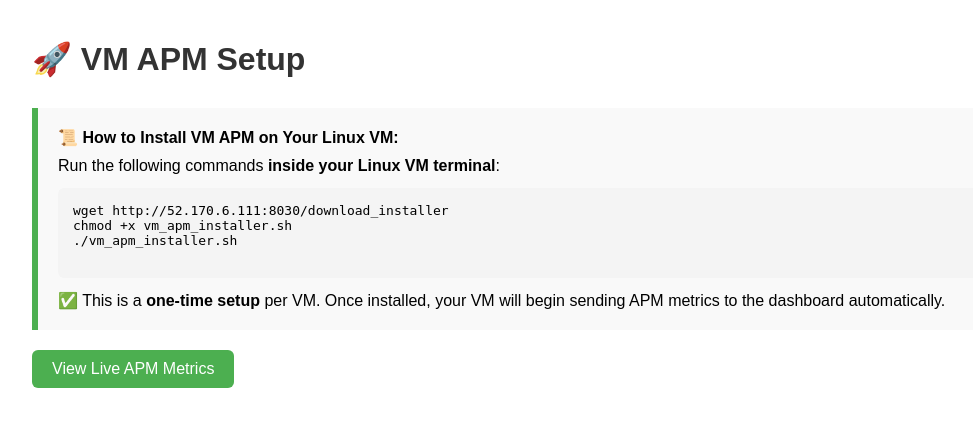
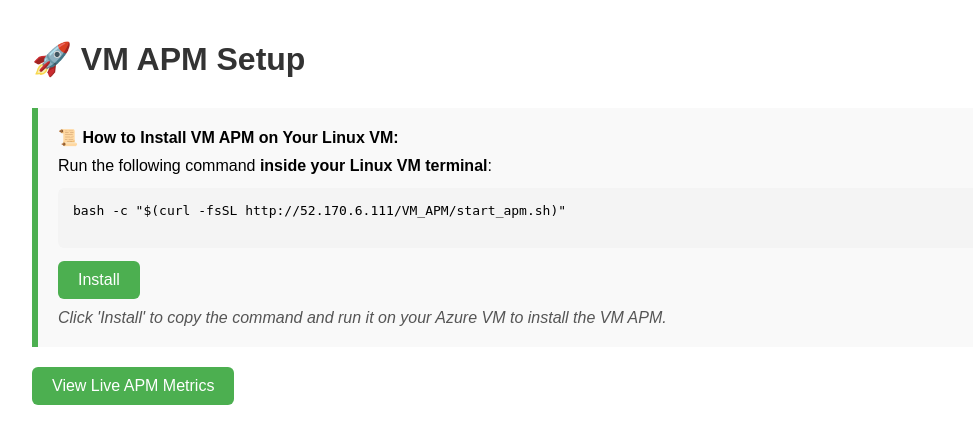
Before and after one commit to vanisatya/VM_APM, a FastAPI app: page / in a window 1280 px wide. Shown: the top 444 px of the page, without its empty margins (8-981 px from the left). Run offline with FastAPI, Linux system fonts and the light colour scheme.

Commit message:
Add files via upload

```diff
--- a/templates/Dashboard.html
+++ b/templates/Dashboard.html
@@ -41,6 +41,11 @@
         .metrics-link {
             margin-top: 20px;
         }
+        .note {
+            margin-top: 10px;
+            font-style: italic;
+            color: #555;
+        }
     </style>
 </head>
 <body>
@@ -49,13 +54,12 @@
     <!-- Step-by-step instructions -->
     <div class="instructions">
         <div class="instructions-title">📜 How to Install VM APM on Your Linux VM:</div>
-        Run the following commands <strong>inside your Linux VM terminal</strong>:
-        <pre>
-wget http://52.170.6.111:8030/download_installer
-chmod +x vm_apm_installer.sh
-./vm_apm_installer.sh
+        Run the following command <strong>inside your Linux VM terminal</strong>:
+        <pre id="installCommand">
+bash -c "$(curl -fsSL http://52.170.6.111/VM_APM/start_apm.sh)"
         </pre>
-        ✅ This is a <strong>one-time setup</strong> per VM. Once installed, your VM will begin sending APM metrics to the dashboard automatically.
+        <button onclick="copyCommand()">Install</button>
+        <div class="note">Click 'Install' to copy the command and run it on your Azure VM to install the VM APM.</div>
     </div>
 
     <!-- Live Metrics Button -->
@@ -64,5 +68,17 @@ chmod +x vm_apm_installer.sh
             <button type="submit">View Live APM Metrics</button>
         </form>
     </div>
+
+    <!-- Copy to clipboard script -->
+    <script>
+        function copyCommand() {
+            const commandText = document.getElementById("installCommand").innerText.trim();
+            navigator.clipboard.writeText(commandText).then(() => {
+                alert("✅ Install command copied to clipboard!");
+            }).catch(err => {
+                alert("❌ Failed to copy the command.");
+            });
+        }
+    </script>
 </body>
 </html>
```
